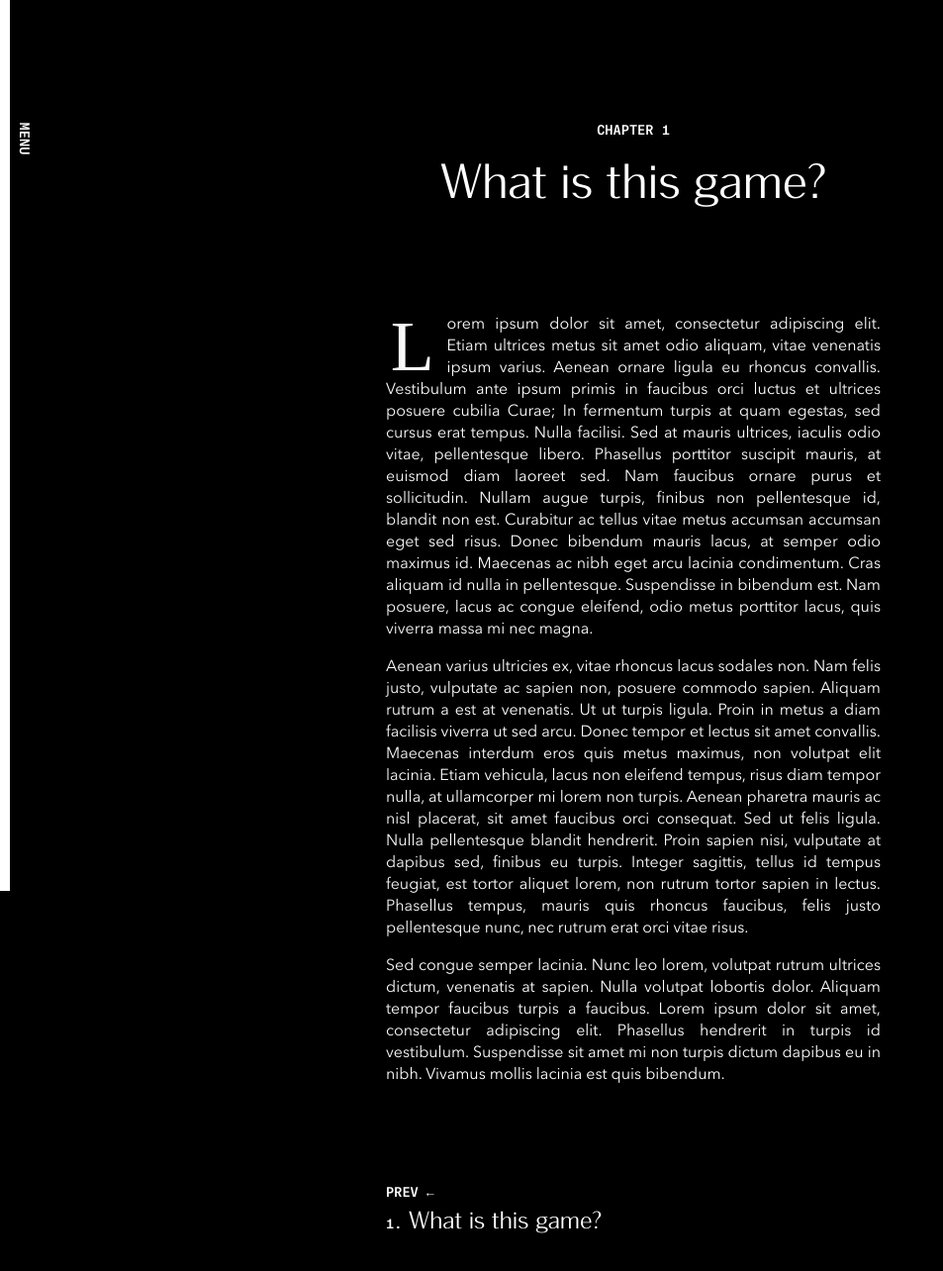
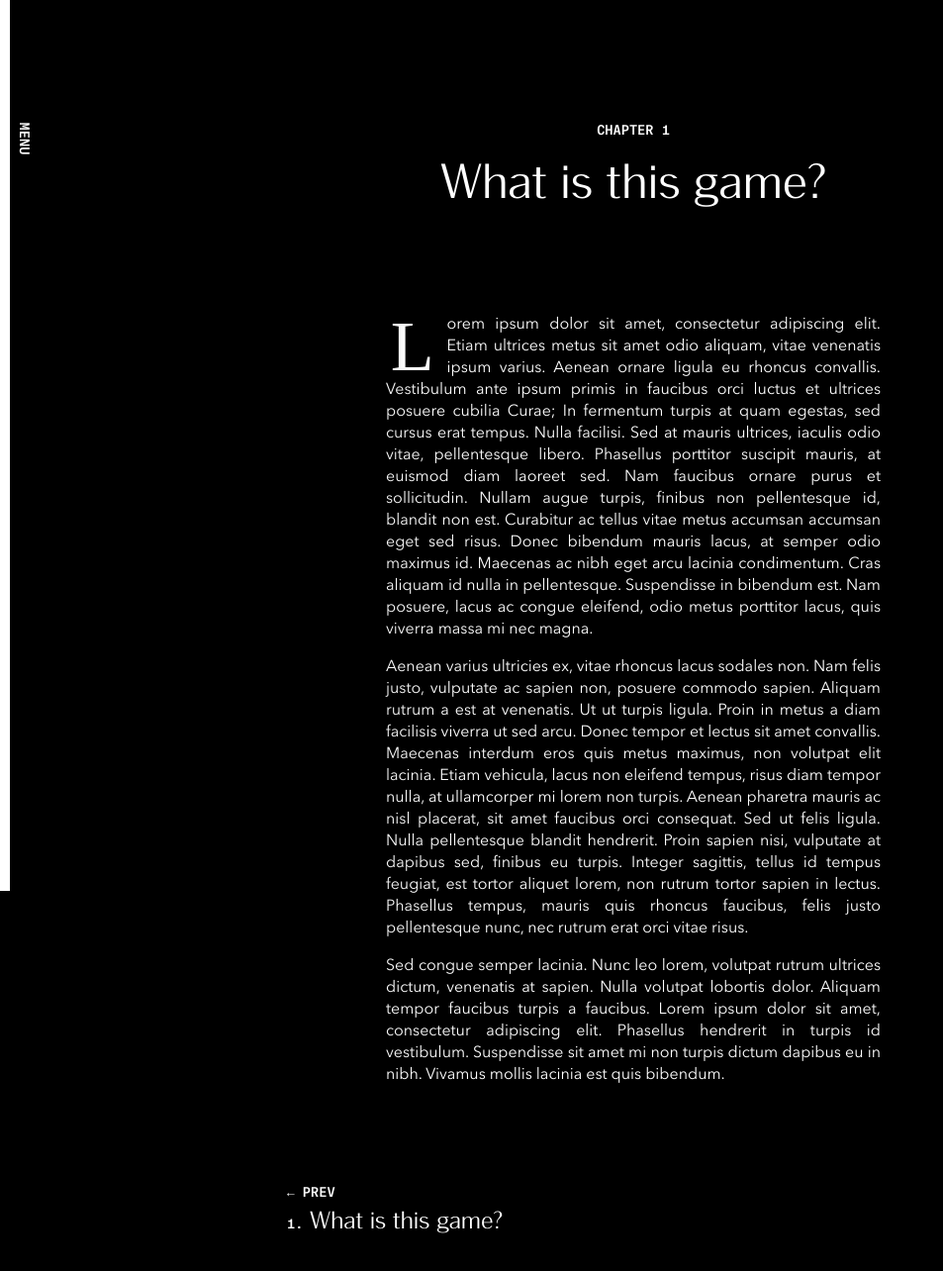
Before and after one commit to HoloPollock/FilmRPG, a Jekyll site: the page built from _posts/2018-09-09-What-is-this-game.md, in a window 1280 px wide. Shown: the whole page at 99% size, without its empty margins (0-953 px from the left). Built offline with Jekyll 4.4.1, drawn with Linux system fonts in a browser that asks for light colours.

Commit message:
fix nav positioning

```diff
--- a/_includes/nav.html
+++ b/_includes/nav.html
@@ -1,6 +1,6 @@
 <div class="page-navigation">
     {% if page.previous.url %}
-        <a class="prev" href="/FilmRPG{{page.previous.url}}"><span class="chapter">PREV ←<br>{{ page.previous.chapter }}.</span> {{ page.previous.title }}</a>
+        <a class="prev" href="/FilmRPG{{page.previous.url}}"><span class="chapter">← PREV<br>{{ page.previous.chapter }}.</span> {{ page.previous.title }}</a>
     {% endif %}
     {% if page.next.url %}
         <a class="next" href="/FilmRPG{{page.next.url}}"><span class="chapter">NEXT →<br>{{ page.next.chapter }}.</span> {{ page.next.title }}</a>
--- a/style.css
+++ b/style.css
@@ -146,7 +146,7 @@ p
 .page-navigation
 {
     display: block;
-    max-width: 500px;
+    max-width: 700px;
     overflow: hidden;
     margin: 0 auto;
 
@@ -156,14 +156,14 @@ p
 {
     display: block;
     float: left;
-    max-width: 250px;
+    max-width: 350px;
     margin: 1em 0;
     color: #fff;
     font-family: pra;
     font-size: 1.5rem;
     text-decoration: none;
     border-bottom: solid 2px #000;
-    transition: border-color 0.
+    transition: border-color 0.1s linear;
 }
 
 .page-navigation .next
```
Also changed, not shown: _posts/2018-07-08-What-is-thiscopy.md (added, +11 -0 lines).
